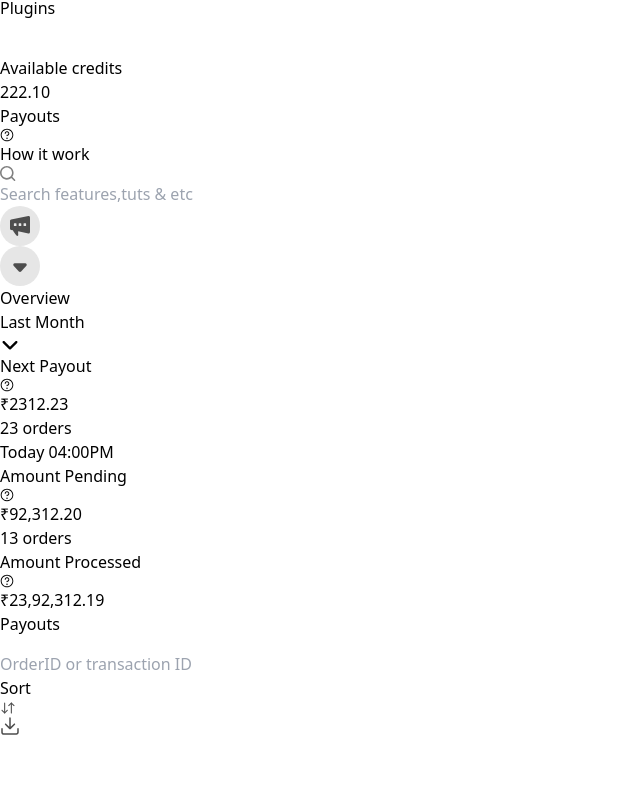
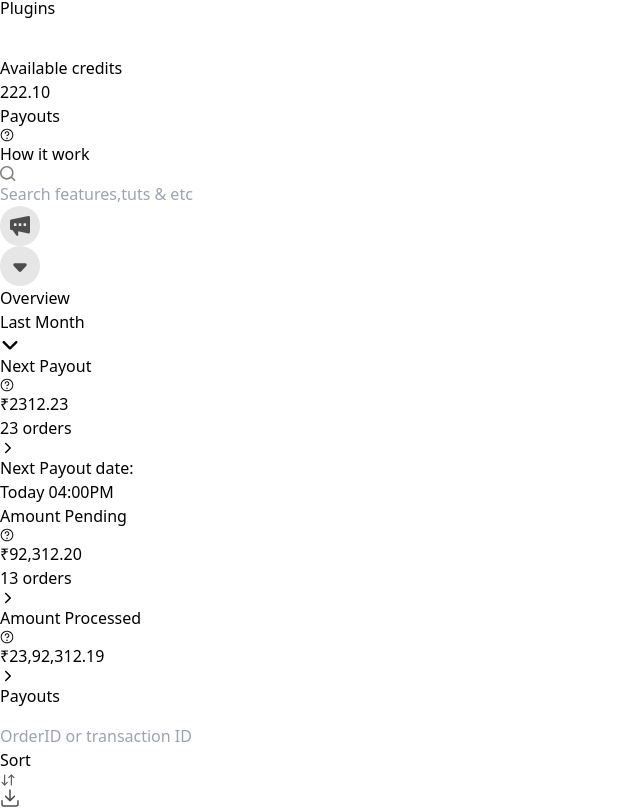
Before and after one commit to sarb001/Dukaan-dashboard-UI, a React (Vite) app: page / in a window 1280 px wide. Shown: the part 519-1327 px from the top of the page, without its empty margins (0-640 px from the left). Before the commit the page ends 1255 px from the top, so only its background shows below. Built offline with nearby package versions, Linux system fonts and the light colour scheme.

Commit message:
refactor - cards layout halfway -done

```diff
--- a/src/components/Mainview.jsx
+++ b/src/components/Mainview.jsx
@@ -1,4 +1,6 @@
-import { Downloadimg, Dropdownimg, Magnifyglassicon, Marketingimg, Questionimg, SpeakerIcon, ToggleIcon, TwosidedArrowimg } from "../images/Allimages"
+import { Downloadimg, Dropdownimg, Magnifyglassicon, Marketingimg, Questionimg, SpeakerIcon, ToggleIcon, TwosidedArrowimg } from "../images/Allimages";
+import { IoIosArrowForward } from "react-icons/io";
+
 
 export  const  Mainview = () => {
     return (
@@ -47,8 +49,8 @@ export const MainSection = () => {
 
     const Cardsinfo = [
         { cardstext : "Next Payout"  , price : "2312.23" , orders  : 23 , Nextpayoutdate : "Today 04:00PM" ,text : "text-white" , background : "bg-[#146eb4]" },
-        { cardstext : "Amount Pending"  , price : "92,312.20" , orders  : 13 , },
-        { cardstext : "Amount Processed"  , price : "23,92,312.19" , orders  : "" , },
+        { cardstext : "Amount Pending"  , price : "92,312.20" , orders  : 13 ,  background : "bg-white" },
+        { cardstext : "Amount Processed"  , price : "23,92,312.19" , orders  : "" , background : "bg-white" },
     ]
 
     const  TrnsxList = [
@@ -91,24 +93,37 @@ export const MainSection = () => {
              </div>
 
                 {/* Cards layout */}
-            <div className="pt-4">
+            <div className="pt-4 grid grid-cols-3 gap-4 justify-end pr-0 ">
                  {Cardsinfo?.map(i => {
                     return (
-                        <div>
-                            <div className =  {`${i?.text} ${i?.background}`}>
-                                <div className="grid grid-cols-2">
-                                    <div> {i?.cardstext} </div>
-                                    <div> <Questionimg /> </div>
+                        <div className="">
+                            <div>
+                                <div className =  {` grid grid-rows-2 gap-2 justify-center ${i?.text} ${i?.background}
+                                px-2 py-10
+                                rounded-md `}>
+
+                                    <div className="items-center flex">
+                                            <div className="text-[14px] pr-4"> {i?.cardstext} </div>
+                                             <Questionimg />
+                                    </div>
+
+                                    <div className="grid grid-cols-[4fr,2fr] gap-0">
+                                        <div className="text-2xl">   ₹{i?.price} </div>
+                                        <div className="flex border-b-2 text-[14px]  border-black w-20">
+                                            <div className="flex items-center">    {i?.orders ? `${i?.orders} orders` : ""} </div>
+                                            <div className="flex items-center"> <IoIosArrowForward /> </div>
+                                        </div>
+                                    </div>
                                 </div>
 
-                                <div className="grid grid-cols-2">
-                                    <div>   ₹{i?.price} </div>
-                                    <div> {i?.orders ? `${i?.orders} orders` : ""}  </div>
-                                 </div>
+                                    {i?.Nextpayoutdate ? (
+                                        <div  className="p-2 grid grid-cols-[4fr,3fr]">
+                                        <div>  Next Payout date: </div>
+                                        <div> {i?.Nextpayoutdate ? `${i?.Nextpayoutdate}` : ""}</div>
+                                    </div>
+                                    )
+                                    : ""}
                             </div>
-
-                             {i?.Nextpayoutdate ? `${i?.Nextpayoutdate}` : ""}
-                            <div> </div>
                         </div>
                     )
                  })}
```
